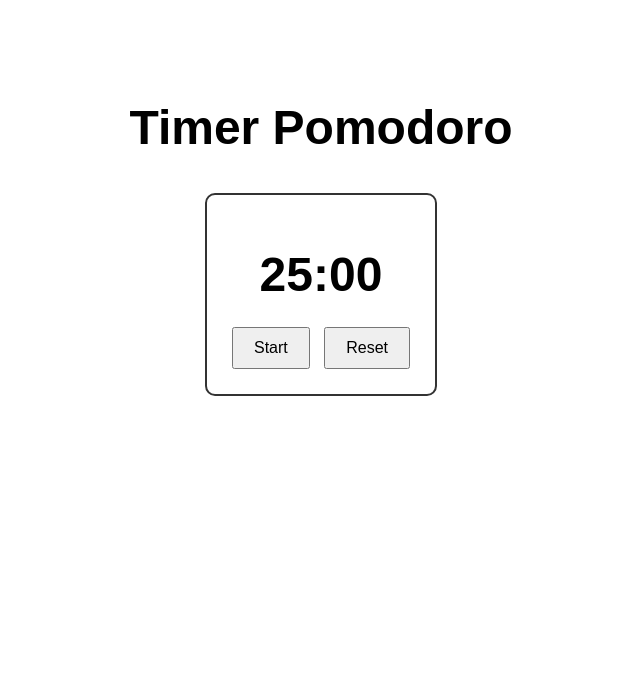
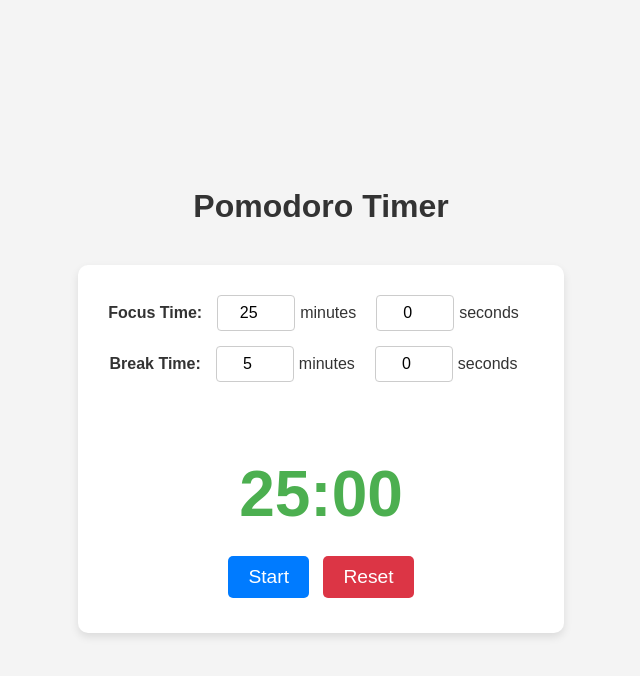
Before and after one commit to Syhri/Timer_Pomodoro, a plain HTML site: page index.html in a window 1280 px wide. Shown: the whole page, without its empty margins (319-959 px from the left). Drawn offline with Linux system fonts and the light colour scheme.

Commit message:
add customizable timer settings, enhance UI for Pomodoro Timer, and update readme

```diff
--- a/index.html
+++ b/index.html
@@ -9,9 +9,24 @@
 </head>
 
 <body>
-    <h1>Timer Pomodoro</h1>
+    <h1>Pomodoro Timer</h1>
     <br>
     <div class="timer">
+        <div class="time-settings">
+            <label for="focusMinutes">Focus Time:</label>
+            <input type="number" id="focusMinutes" value="25" min="1">
+            <span>minutes</span>
+            <input type="number" id="focusSeconds" value="0" min="0" max="59">
+            <span>seconds</span>
+        </div>
+        <div class="time-settings">
+            <label for="breakMinutes">Break Time:</label>
+            <input type="number" id="breakMinutes" value="5" min="1">
+            <span>minutes</span>
+            <input type="number" id="breakSeconds" value="0" min="0" max="59">
+            <span>seconds</span>
+        </div>
+        <br>
         <h1 id="timerLabel">25:00</h1>
         <button id="startPauseBtn">Start</button>
         <button id="resetBtn">Reset</button>
--- a/script.js
+++ b/script.js
@@ -2,47 +2,102 @@ const [timerLabel, startPauseBtn, resetBtn] =
     ['timerLabel', 'startPauseBtn', 'resetBtn']
         .map(id => document.getElementById(id));
 
-let timeLeft   = 1500; // 25 minutes
+// New elements for customizable time
+const focusMinutesInput = document.getElementById('focusMinutes');
+const focusSecondsInput = document.getElementById('focusSeconds');
+const breakMinutesInput = document.getElementById('breakMinutes');
+const breakSecondsInput = document.getElementById('breakSeconds');
+
+let timeLeft = 0; // Waktu yang tersisa untuk sesi saat ini (fokus atau istirahat)
 let intervalId = null;
-const breakTime = 300; // 5 minutes
-let isBreak    = false;
-let isRunning  = false;
+let isBreak = false; // Menunjukkan apakah saat ini waktu istirahat
+let isRunning = false; // Menunjukkan apakah timer sedang berjalan
 
-const updateTimer = () => {
+// Fungsi untuk menghitung total detik dari input menit dan detik
+const getTotalSeconds = (minutesInput, secondsInput) => {
+    // Pastikan nilai input adalah angka dan tidak null/undefined
+    const minutes = parseInt(minutesInput.value) || 0;
+    const seconds = parseInt(secondsInput.value) || 0;
+    // Pastikan detik tidak lebih dari 59 dan menit tidak negatif
+    return (Math.max(0, minutes) * 60) + Math.max(0, Math.min(59, seconds));
+};
+
+// Fungsi untuk memperbarui tampilan timer
+const updateDisplay = () => {
     const minutes = Math.floor(timeLeft / 60)
         .toString()
         .padStart(2, '0');
     const seconds = (timeLeft % 60)
         .toString()
         .padStart(2, '0');
+    timerLabel.textContent = `${minutes}:${seconds}`;
+};
 
-    timerLabel.textContent = `${minutes}:${seconds}`;
+// Fungsi untuk menginisialisasi atau mengatur ulang timer berdasarkan nilai input
+const initializeTimer = () => {
+    clearInterval(intervalId); // Hentikan interval jika ada
+    isRunning = false;
+    isBreak = false; // Selalu kembali ke mode fokus saat inisialisasi/reset
+    timeLeft = getTotalSeconds(focusMinutesInput, focusSecondsInput); // Set ke waktu fokus
+    startPauseBtn.textContent = 'Start'; // Pastikan tombol menunjukkan 'Start'
+    updateDisplay(); // Perbarui tampilan segera
+};
+
+// Fungsi untuk memperbarui tampilan timer
+const updateTimer = () => {
+    updateDisplay();
 
     if (timeLeft > 0) {
         timeLeft--;
     } else {
+        // Waktu habis
         clearInterval(intervalId);
+        isRunning = false;  // <<-- tambahkan ini supaya startTimer bisa jalan kembali
+
         if (!isBreak) {
-            // Switch to break
-            timeLeft   = breakTime;
-            isBreak    = true;
-            startPauseBtn.textContent = 'Pause';
-            startTimer();
+            // Jika waktu fokus habis, beralih ke waktu istirahat
+            isBreak = true;
+            timeLeft = getTotalSeconds(breakMinutesInput, breakSecondsInput);
+
+            if (timeLeft === 0) {
+                // Jika break time = 0, langsung kembali ke fokus
+                isBreak = false;
+                timeLeft = getTotalSeconds(focusMinutesInput, focusSecondsInput);
+                startPauseBtn.textContent = 'Start';
+                updateDisplay();
+                return;
+            }
+
+            startTimer();  // sekarang akan memulai interval baru
         } else {
-            // End cycle
-            isBreak    = false;
-            isRunning  = false;
-            timeLeft   = 1500;
+            // Jika waktu istirahat habis, kembali ke waktu fokus
+            isBreak = false;
+            timeLeft = getTotalSeconds(focusMinutesInput, focusSecondsInput);
             startPauseBtn.textContent = 'Start';
+            updateDisplay();
         }
     }
 };
 
 const startTimer = () => {
     if (!isRunning) {
+        // Pastikan timeLeft memiliki nilai yang benar saat memulai
+        if (timeLeft === 0 && !isBreak) { // Jika baru pertama kali start atau reset dan waktu fokus 0
+            timeLeft = getTotalSeconds(focusMinutesInput, focusSecondsInput);
+        } else if (timeLeft === 0 && isBreak) { // Jika baru pertama kali start atau reset dan waktu break 0
+            timeLeft = getTotalSeconds(breakMinutesInput, breakSecondsInput);
+        }
+
+        // Jika timeLeft masih 0 setelah mencoba mendapatkan dari input, jangan mulai timer
+        if (timeLeft === 0) {
+            updateDisplay(); // Pastikan display menunjukkan 00:00
+            return;
+        }
+
         intervalId = setInterval(updateTimer, 1000);
-        isRunning  = true;
+        isRunning = true;
         startPauseBtn.textContent = 'Pause';
+        updateDisplay(); // Perbarui tampilan segera setelah start
     }
 };
 
@@ -53,15 +108,22 @@ const pauseTimer = () => {
 };
 
 const resetTimer = () => {
-    clearInterval(intervalId);
-    isRunning  = false;
-    isBreak    = false;
-    timeLeft   = 1500;
-    timerLabel.textContent    = '25:00';
-    startPauseBtn.textContent = 'Start';
+    initializeTimer(); // Memanggil inisialisasi untuk mereset semua ke keadaan awal
 };
 
+// Event listeners for buttons
 startPauseBtn.addEventListener('click', () =>
     isRunning ? pauseTimer() : startTimer()
 );
 resetBtn.addEventListener('click', resetTimer);
+
+// Event listeners for input changes to re-initialize timer if values change
+// Ini penting agar timer di-reset setiap kali user mengubah waktu
+focusMinutesInput.addEventListener('change', initializeTimer);
+focusSecondsInput.addEventListener('change', initializeTimer);
+breakMinutesInput.addEventListener('change', initializeTimer);
+breakSecondsInput.addEventListener('change', initializeTimer);
+
+
+// Initial setup when the page loads
+initializeTimer();
--- a/styles.css
+++ b/styles.css
@@ -1,23 +1,80 @@
 body {
-    font-family: sans-serif;
-    text-align: center;
-    margin-top: 100px;
+    font-family: Arial, sans-serif;
+    display: flex;
+    flex-direction: column;
+    align-items: center;
+    justify-content: center;
+    min-height: 100vh;
+    background-color: #f4f4f4;
+    margin: 0;
+    color: #333;
 }
 
 .timer {
-    display: inline-block;
-    padding: 20px;
-    border: 2px solid #333;
+    background-color: #fff;
+    padding: 30px;
     border-radius: 10px;
+    box-shadow: 0 4px 8px rgba(0, 0, 0, 0.1);
+    text-align: center;
 }
 
-h1 {
-    font-size: 48px;
+#timerLabel {
+    font-size: 4em;
     margin-bottom: 20px;
+    color: #4CAF50; /* Green color for the timer */
 }
 
 button {
     padding: 10px 20px;
     margin: 5px;
-    font-size: 16px;
+    font-size: 1.2em;
+    border: none;
+    border-radius: 5px;
+    cursor: pointer;
+    transition: background-color 0.3s ease;
 }
+
+#startPauseBtn {
+    background-color: #007bff;
+    color: white;
+}
+
+#startPauseBtn:hover {
+    background-color: #0056b3;
+}
+
+#resetBtn {
+    background-color: #dc3545;
+    color: white;
+}
+
+#resetBtn:hover {
+    background-color: #c82333;
+}
+
+.time-settings {
+    margin-bottom: 15px;
+    display: flex;
+    align-items: center;
+    justify-content: center;
+    flex-wrap: wrap; /* Allows wrapping on smaller screens */
+    gap: 5px;
+}
+
+.time-settings label {
+    font-weight: bold;
+    margin-right: 10px;
+}
+
+.time-settings input[type="number"] {
+    width: 60px; /* Adjust width as needed */
+    padding: 8px;
+    border: 1px solid #ccc;
+    border-radius: 4px;
+    text-align: center;
+    font-size: 1em;
+}
+
+.time-settings span {
+    margin-right: 15px;
+}
```
Also changed, not shown: 1 other file.
